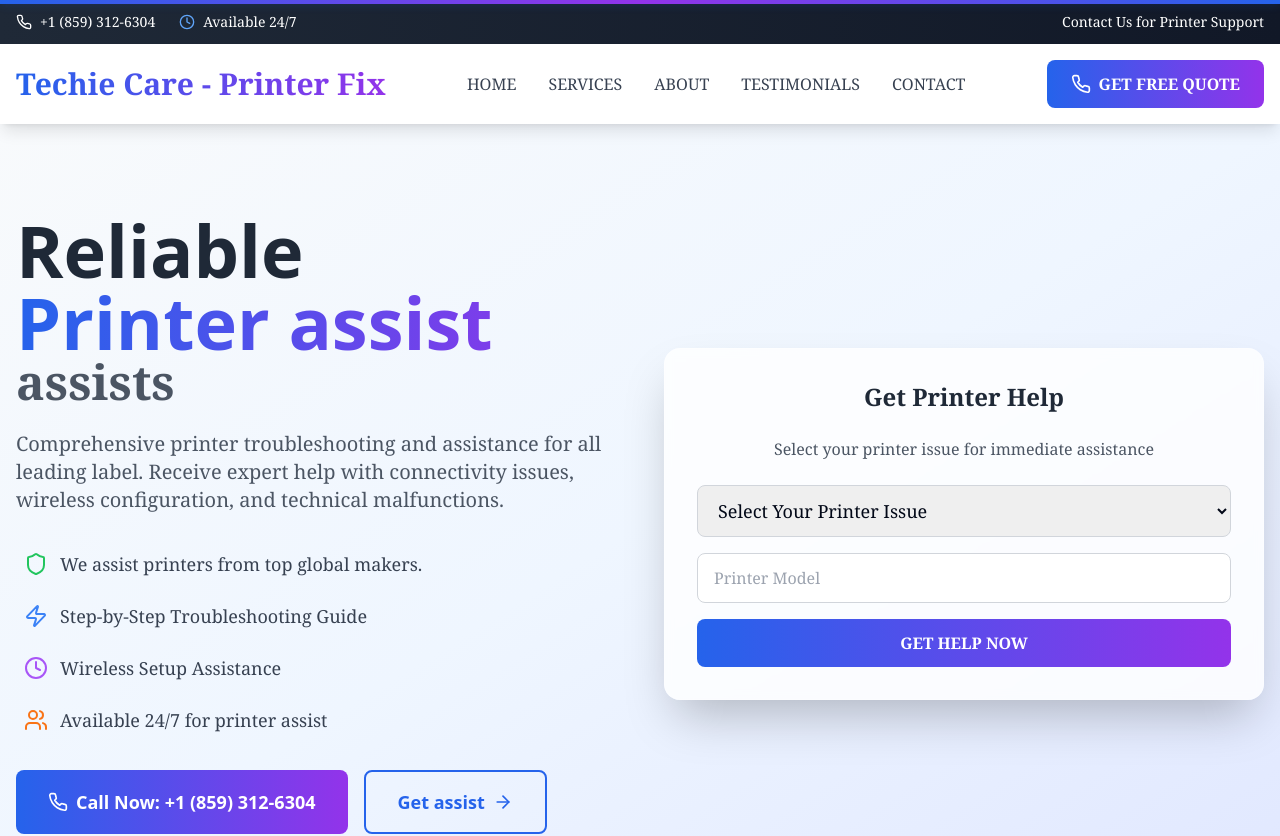
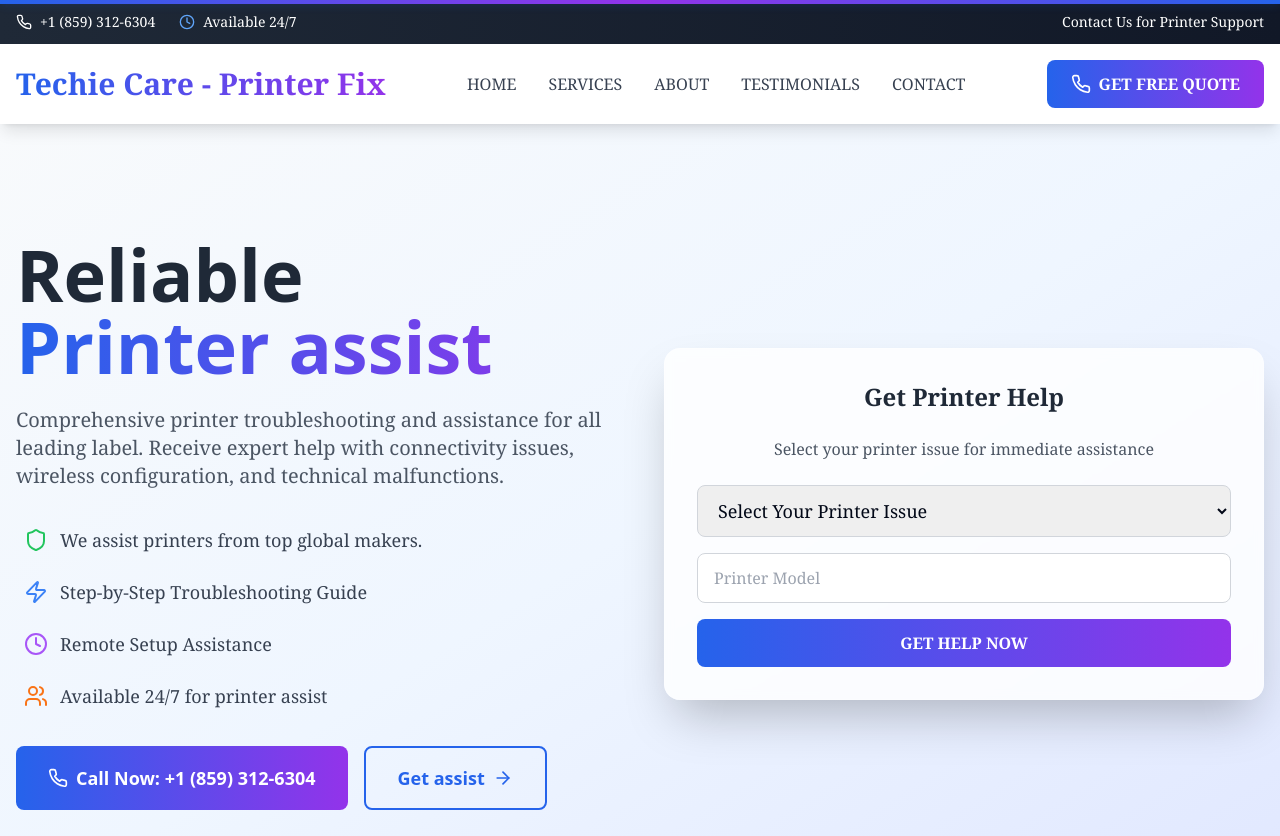
Before and after one commit to Ravijha11/setupprinter, a React (Vite) app: page / in a window 1280 px wide. Shown: the top 836 px of the page. Built offline with nearby package versions, Linux system fonts and the light colour scheme.

Commit message:
Hero.tsx

```diff
--- a/src/components/Hero.tsx
+++ b/src/components/Hero.tsx
@@ -62,7 +62,7 @@ const Hero = () => {
   const features = [
     { icon: Shield, text: "We assist printers from top global makers.", color: "text-green-500" },
     { icon: Zap, text: "Step-by-Step Troubleshooting Guide", color: "text-blue-500" },
-    { icon: Clock, text: "Wireless Setup Assistance", color: "text-purple-500" },
+    { icon: Clock, text: "Remote Setup Assistance", color: "text-purple-500" },
     { icon: Users, text: "Available 24/7 for printer assist", color: "text-orange-500" }
   ];
 
@@ -84,9 +84,6 @@ const Hero = () => {
                 Reliable
                 <span className="text-transparent bg-clip-text bg-gradient-to-r from-blue-600 to-purple-600 block">
                   Printer assist
-                </span>
-                <span className="text-gray-600 text-2xl sm:text-3xl md:text-4xl lg:text-5xl block font-serif">
-                  assists
                 </span>
               </motion.h1>
               <motion.p
```
